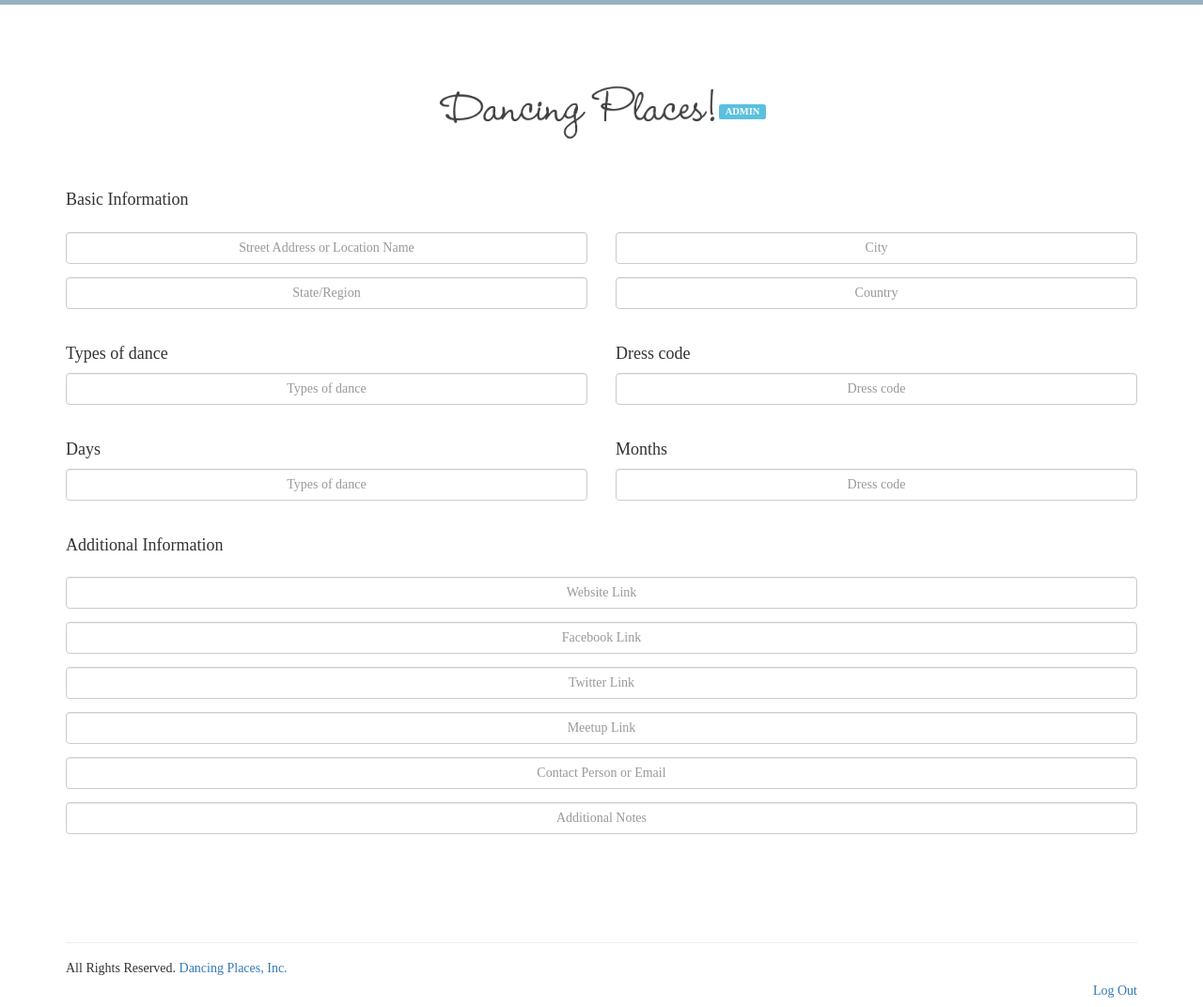
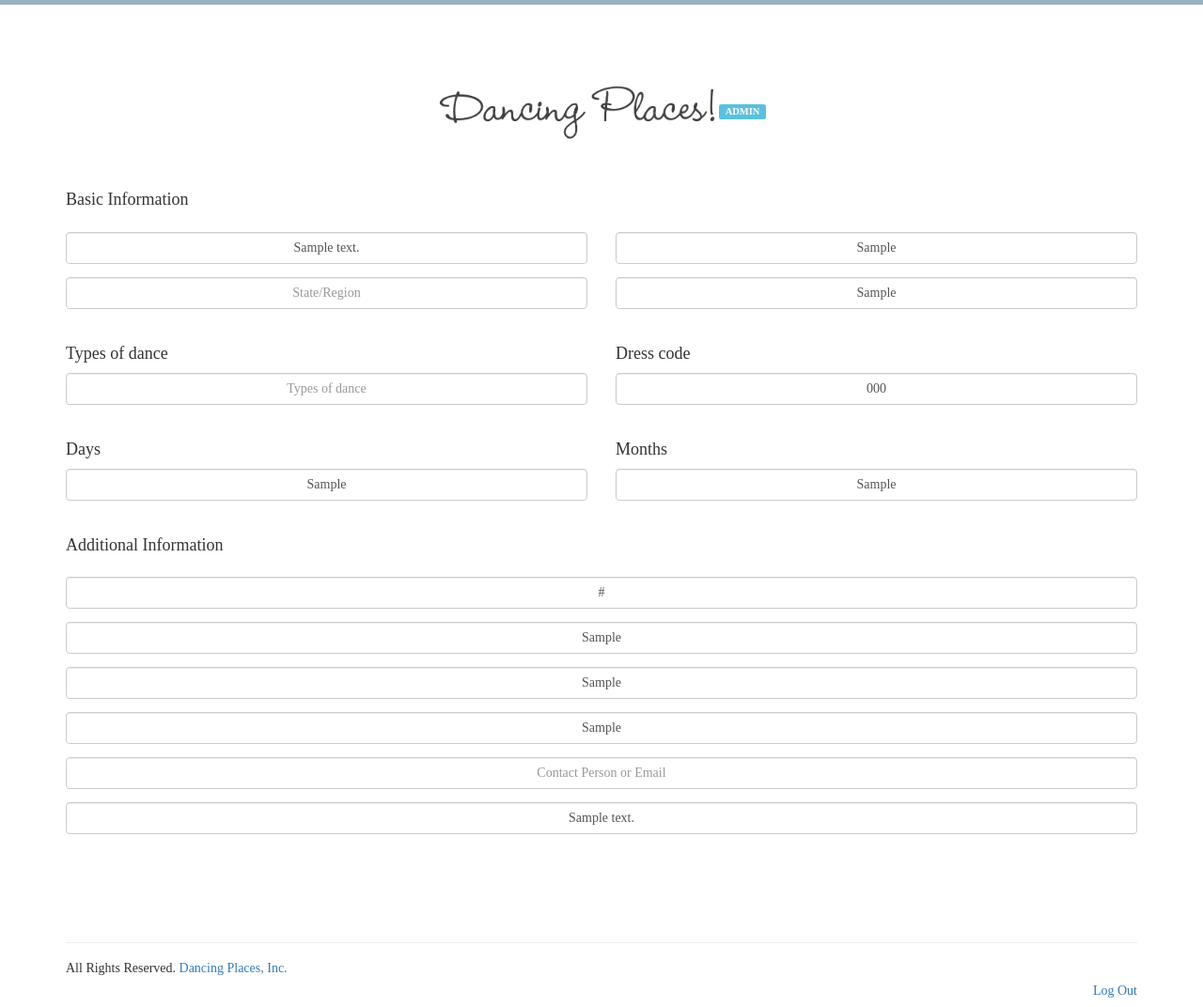
Before and after one commit to Xayaan/dancing-places-app, a Flask app: page /dance/1/edit in a window 1280 px wide. Shown: the whole page at 94% size. Run offline with Flask 2, Linux system fonts and the light colour scheme; tables that the repository leaves empty hold one stand-in row (values such as "Sample post"); some libraries are stand-ins or nearby versions.

Commit message:
Pull entry from database and populate form
Still need to fix adding dance types and state to the databse. There isn't even a database field for state, and dance types are not saved correctly.

```diff
--- a/app/routes/sessions.py
+++ b/app/routes/sessions.py
@@ -102,4 +102,5 @@
 
 @app.route("/dance/<int:entry_id>/edit", methods=['GET', 'POST'])
 def dance_edit(entry_id):
-    return render_template("edit_entry.html", entry_id=entry_id)
+    dance_entry = models.core.Dance.query.filter_by(id=entry_id).first()
+    return render_template("edit_entry.html", dance_entry=dance_entry)
--- a/app/templates/edit_entry.html
+++ b/app/templates/edit_entry.html
@@ -18,19 +18,19 @@
 	  <h4>Basic Information</h4><br>
 	  <div class="row">
 	    <div class="col-xs-12 col-md-6">
-	      <input type="text" class="form-control" id="address-input" placeholder="Street Address or Location Name">
+	      <input type="text" class="form-control" id="address-input" placeholder="Street Address or Location Name" value="{{ dance_entry.address }}">
 	    </div>
 	    <div class="col-xs-12 col-md-6">
-	      <input type="text" class="main-form-input form-control" id="city-input" placeholder="City">
+	      <input type="text" class="main-form-input form-control" id="city-input" placeholder="City" value="{{ dance_entry.city }}">
 	    </div>
 	  </div>
 	  <br>
 	  <div class="row">
 	    <div class="col-xs-12 col-md-6">
-	      <input type="text" class="main-form-input form-control" id="state-input" placeholder="State/Region">
+	      <input type="text" class="main-form-input form-control" id="state-input" placeholder="State/Region" value="{{ dance_entry.state }}">
 	    </div>
 	    <div class="col-xs-12 col-md-6">
-	      <input type="text" class="main-form-input form-control" id="country-input" placeholder="Country">
+	      <input type="text" class="main-form-input form-control" id="country-input" placeholder="Country" value="{{ dance_entry.country }}">
 	    </div>
 	  </div>
 	  <br>
@@ -38,11 +38,11 @@
 	  <div class="row">
 	    <div class="col-xs-12 col-md-6">
 	      <h4>Types of dance</h4>
-	      <input type="text" class="main-form-input form-control" id="types-input" placeholder="Types of dance">
+	      <input type="text" class="main-form-input form-control" id="types-input" placeholder="Types of dance" value="{{ dance_entry.types_of_dance }}">
 	    </div>
 	    <div class="col-xs-12 col-md-6">
 	      <h4>Dress code</h4>
-	      <input type="text" class="main-form-input form-control" id="dress-code-input" placeholder="Dress code">
+	      <input type="text" class="main-form-input form-control" id="dress-code-input" placeholder="Dress code" value="{{ dance_entry.dress_code }}">
 	    </div>
 	  </div>
 	  <br>
@@ -50,11 +50,11 @@
 	  <div class="row">
 	    <div class="col-xs-12 col-md-6">
 	      <h4>Days</h4>
-	      <input type="text" class="main-form-input form-control" id="types-input" placeholder="Types of dance">
+	      <input type="text" class="main-form-input form-control" id="types-input" placeholder="Days" value="{{ dance_entry.days }}">
 	    </div>
 	    <div class="col-xs-12 col-md-6">
 	      <h4>Months</h4>
-	      <input type="text" class="main-form-input form-control" id="dress-code-input" placeholder="Dress code">
+	      <input type="text" class="main-form-input form-control" id="dress-code-input" placeholder="Months" value="{{ dance_entry.months }}">
 	    </div>
 	  </div>
 	  <br>
@@ -62,22 +62,15 @@
 
 	  <div class="form-group">
 	    <h4>Additional Information</h4><br>
-	    <input type="text" class="main-form-input form-control" id="website-input" placeholder="Website Link"><br>
-	    <input type="text" class="main-form-input form-control" id="facebook-input" placeholder="Facebook Link"><br>
-	    <input type="text" class="main-form-input form-control" id="twitter-input" placeholder="Twitter Link"><br>
-	    <input type="text" class="main-form-input form-control" id="meetup-input" placeholder="Meetup Link"><br>
-	    <input type="text" class="main-form-input form-control" id="contact-input" placeholder="Contact Person or Email"><br>
-	    <input type="text" class="main-form-input form-control" id="notes-input" placeholder="Additional Notes">
+	    <input type="text" class="main-form-input form-control" id="website-input" placeholder="Website Link" value="{{ dance_entry.website }}"><br>
+	    <input type="text" class="main-form-input form-control" id="facebook-input" placeholder="Facebook Link" value="{{ dance_entry.facebook }}"><br>
+	    <input type="text" class="main-form-input form-control" id="twitter-input" placeholder="Twitter Link" value="{{ dance_entry.twitter }}"><br>
+	    <input type="text" class="main-form-input form-control" id="meetup-input" placeholder="Meetup Link" value="{{ dance_entry.meetup }}"><br>
+	    <input type="text" class="main-form-input form-control" id="contact-input" placeholder="Contact Person or Email" value="{{ dance_entry.contact }}"><br>
+	    <input type="text" class="main-form-input form-control" id="notes-input" placeholder="Additional Notes" value="{{ dance_entry.notes }}">
 	  </div>
 
 	</form>
-	<!-- <div class="row"> -->
-	<!--   <div class="col-md-12"> -->
-	<!--     {{ entry_id }} -->
-	<!--     <form> -->
-
-	<!--     </form> -->
-	<!--   </div> <\!-- end form column -\-> -->
       </div>
     </div>
 </div>
```
Lines whose indentation alone changed are shown as unchanged.
